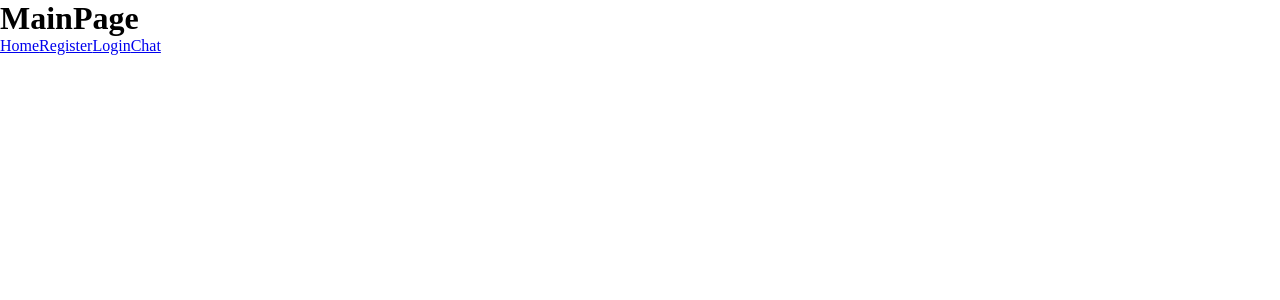
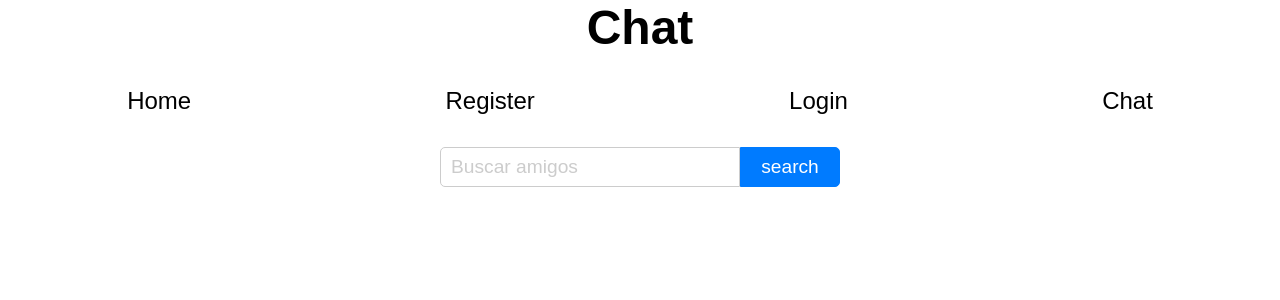
Before and after one commit to Eider4/frontend-chat, a React (Vite) app: page / in a window 1280 px wide. Shown: the top 300 px of the page. Built offline with nearby package versions, Linux system fonts and the light colour scheme.

Commit message:
[FEATURE] I added some styles to the main page, made the input to search for friends and added the functionality to register a user

```diff
--- a/src/components/collection/form/Form.jsx
+++ b/src/components/collection/form/Form.jsx
@@ -1,30 +1,40 @@
 import React, { useState } from "react";
 import { AiOutlineEye, AiOutlineEyeInvisible } from "react-icons/ai";
 import styles from "./form.module.css";
+import { createUser } from "../../../pages/register/services/createUser";
+import { verifyUser } from "../../../pages/register/services/verifyUser";
 
-const Form = ({ onSubmit, register, userVetification }) => {
+const Form = ({ register }) => {
   const [formData, setFormData] = useState({
-    nombre: "",
-    correo: "",
-    contraseña: "",
+    name: "",
+    email: "",
+    password: "",
   });
 
   const [showPassword, setShowPassword] = useState(false);
-
+  const [nameExisting, setNameExisting] = useState(false);
   const handleChange = (e) => {
     const { name, value } = e.target;
     setFormData({ ...formData, [name]: value });
   };
 
-  const handleSubmit = (e) => {
+  const handleSubmit = async (e) => {
     e.preventDefault();
-    const Ture = userVetification(formData.name);
-    if (!Ture) {
-      console.log("Datos enviados:", formData);
-      if (onSubmit) onSubmit();
-    } else {
-      console.log(`El usuario ${nombreUsuario} no existe.`);
-    }
+    if (register) {
+      const Ture = await verifyUser(formData.name, formData.email);
+      if (Ture.name && Ture.email) {
+        return setNameExisting("el email y el nombre ya existe");
+      } else {
+        if (Ture.name)
+          return setNameExisting(`El nombre ${formData.name} ya existe.`);
+        if (Ture.email)
+          return setNameExisting(`El email ${formData.email} ya existe.`);
+        setNameExisting("Datos enviados");
+        const data = await createUser(formData);
+        console.log(data);
+        return;
+      }
+    } else loginUSer(formData);
   };
 
   const togglePasswordVisibility = () => {
@@ -38,35 +48,35 @@ const Form = ({ onSubmit, register, userVetification }) => {
           {register ? "Registar" : "Iniciar sesion"}
         </h2>
         <div className={styles.inputGroup}>
-          <label htmlFor="nombre">Nombre</label>
+          <label htmlFor="name">name</label>
           <input
             type="text"
-            id="nombre"
-            name="nombre"
-            value={formData.nombre}
+            id="name"
+            name="name"
+            value={formData.name}
             onChange={handleChange}
             required
           />
         </div>
         <div className={styles.inputGroup}>
-          <label htmlFor="correo">Correo Electronico</label>
+          <label htmlFor="email">email Electronico</label>
           <input
             type="email"
-            id="correo"
-            name="correo"
-            value={formData.correo}
+            id="email"
+            name="email"
+            value={formData.email}
             onChange={handleChange}
             required
           />
         </div>
         <div className={styles.inputGroup}>
-          <label htmlFor="contraseña">Contraseña</label>
+          <label htmlFor="password">password</label>
           <div className={styles.passwordWrapper}>
             <input
               type={showPassword ? "text" : "password"}
-              id="contraseña"
-              name="contraseña"
-              value={formData.contraseña}
+              id="password"
+              name="password"
+              value={formData.password}
               onChange={handleChange}
             />
             <span
@@ -78,7 +88,7 @@ const Form = ({ onSubmit, register, userVetification }) => {
             </span>
           </div>
         </div>
-
+        {nameExisting && <p>{nameExisting}</p>}
         <button type="submit" className={styles.submitButton}>
           Registrarse
         </button>
--- a/src/config/config.js
+++ /dev/null
@@ -1,3 +0,0 @@
-export default {
-  apiUrl: "http://localhost:7258/api/",
-};
--- /dev/null
+++ b/src/config/config.jsx
@@ -0,0 +1,5 @@
+const config = {
+  apiUrl: "http://localhost:7258/api",
+};
+export const apiUrl = config.apiUrl;
+// export default config;
--- a/src/index.css
+++ b/src/index.css
@@ -2,4 +2,5 @@
   margin: 0;
   padding: 0;
   box-sizing: border-box;
+  font-family: sans-serif;
 }
--- a/src/pages/main/MainPage.jsx
+++ b/src/pages/main/MainPage.jsx
@@ -1,14 +1,58 @@
-import React from "react";
-import { Link } from "react-router-dom";
+import React, { useState } from "react";
+import { useNavigate } from "react-router-dom";
+import SearchFriends from "./services/SearchFriends";
+import styles from "./styles.module.css";
+import SendRequest from "./services/SendRequest";
 
 export default function MainPage() {
+  const [name, setName] = useState("");
+  const [friends, setFriends] = useState([]);
+  const handleChange = (e) => {
+    setName(e.target.value);
+  };
+  const handleSubmit = async (e) => {
+    e.preventDefault();
+    const data = await SearchFriends(name);
+    setFriends(data);
+  };
+  const navigate = useNavigate();
   return (
-    <div>
-      <h1>MainPage</h1>
-      <Link to="/">Home</Link>
-      <Link to="/register">Register</Link>
-      <Link to="/login">Login</Link>
-      <Link to="/chat">Chat</Link>
+    <div className={styles.mainContainer}>
+      <h1 className={styles.title}>Chat</h1>
+      <nav className={styles.nav}>
+        <p onClick={() => navigate("/")}>Home</p>
+        <p onClick={() => navigate("/register")}>Register</p>
+        <p onClick={() => navigate("/login")}>Login</p>
+        <p onClick={() => navigate("/chat")}>Chat</p>
+      </nav>
+      <form onSubmit={handleSubmit} className={styles.searchForm}>
+        <input
+          name="name"
+          id="name"
+          className={styles.input}
+          type="text"
+          value={name}
+          onChange={handleChange}
+          placeholder="Buscar amigos"
+        />
+        <button type="submit" className={styles.button}>
+          search
+        </button>
+      </form>
+      <div className={styles.friendsContainer}>
+        {friends.map((friend) => (
+          <div key={friend.id} className={styles.friend}>
+            <h2 className={styles.friend_name}>{friend.name}</h2>
+            <p className={styles.friend_email}>{friend.email}</p>
+            <button
+              className={styles.button_send}
+              onClick={() => SendRequest(friend.id)}
+            >
+              Enviar solicitud
+            </button>
+          </div>
+        ))}
+      </div>
     </div>
   );
 }
--- /dev/null
+++ b/src/pages/main/services/SearchFriends.js
@@ -0,0 +1,19 @@
+import { apiUrl } from "../../../config/config";
+
+const SearchFriends = async (name) => {
+  try {
+    const response = await fetch(`${apiUrl}/user/friends/search`, {
+      method: "POST",
+      body: JSON.stringify({ name }),
+      headers: {
+        "Content-Type": "application/json",
+      },
+    });
+    const data = await response.json();
+    return data;
+  } catch (error) {
+    console.log(error);
+  }
+};
+
+export default SearchFriends;
--- /dev/null
+++ b/src/pages/main/services/SendRequest.js
@@ -0,0 +1,19 @@
+import { apiUrl } from "../../../config/config";
+
+const SendRequest = async (friendId) => {
+  try {
+    const response = await fetch(`${apiUrl}/user/friends/request`, {
+      method: "POST",
+      body: JSON.stringify({ friendId }),
+      headers: {
+        "Content-Type": "application/json",
+      },
+    });
+    const data = await response.json();
+    return data;
+  } catch (error) {
+    console.log(error);
+  }
+};
+
+export default SendRequest;
--- /dev/null
+++ b/src/pages/main/styles.module.css
@@ -0,0 +1,125 @@
+.mainContainer {
+    display: flex;
+    flex-direction: column;
+    align-items: center;
+    justify-content: center;
+
+}
+
+.title {
+    font-size: 3rem;
+    margin-bottom: 2rem;
+}
+
+.nav {
+    display: flex;
+    justify-content: space-around;
+    align-items: center;
+    width: 100%;
+    margin-bottom: 2rem;
+
+    & p {
+        margin: 0 1rem;
+        font-size: 1.5rem;
+        cursor: pointer;
+        transition: all 0.3s ease-in-out;
+        font-family: Arial, Helvetica, sans-serif;
+
+        &:hover {
+            color: #007bff;
+            transition: all 0.3s ease-in-out;
+        }
+    }
+}
+
+.searchForm {
+    display: flex;
+    justify-content: center;
+    align-items: center;
+    width: 100%;
+    margin-bottom: 2rem;
+}
+
+.input {
+    width: 300px;
+    height: 40px;
+    border-radius: 5px 0 0 5px;
+    border: 1px solid #ccc;
+    padding: 10px;
+    font-size: 1.2rem;
+    outline: none;
+    transition: all 0.3s ease-in-out;
+
+    &:focus {
+        border: 1px solid #007bff;
+        transition: all 0.3s ease-in-out;
+    }
+
+    &::placeholder {
+        color: #ccc;
+        font-size: 1.2rem;
+        transition: all 0.3s ease-in-out;
+    }
+
+    &:focus::placeholder {
+        color: #007bff;
+        transition: all 0.3s ease-in-out;
+    }
+
+    &:hover::placeholder {
+        color: #007bff95;
+        transition: all 0.3s ease-in-out;
+    }
+
+}
+
+.button {
+    width: 100px;
+    height: 40px;
+    border-radius: 0 5px 5px 0;
+    background-color: #007bff;
+    border: 1px solid #007bff;
+    color: white;
+    font-size: 1.2rem;
+    cursor: pointer;
+}
+
+.friendsContainer {
+    display: flex;
+    align-items: space-between;
+    justify-content: center;
+    flex-wrap: wrap;
+    margin-bottom: 2rem;
+    gap: 1rem;
+}
+
+.friend {
+    display: flex;
+    flex-direction: column;
+    align-items: center;
+    justify-content: center;
+    width: 300px;
+    height: 200px;
+    border: 1px solid #ccc;
+    border-radius: 5px;
+    margin-bottom: 1rem;
+}
+
+.friend_name {
+    font-size: 1.5rem;
+}
+
+.friend_email {
+    font-size: 1rem;
+}
+
+.button_send {
+    width: 140px;
+    height: 40px;
+    border-radius: 5px;
+    background-color: #007bff;
+    color: white;
+    font-size: 1.2rem;
+    cursor: pointer;
+    margin-top: 15px;
+}
--- a/src/pages/register/RegisterPage.jsx
+++ b/src/pages/register/RegisterPage.jsx
@@ -5,7 +5,7 @@ import Form from "../../components/collection/form/Form";
 export default function RegisterPage() {
   return (
     <div>
-      <Form />
+      <Form register={true} userVetification={() => "true"} />
     </div>
   );
 }
--- /dev/null
+++ b/src/pages/register/services/createUser.jsx
@@ -0,0 +1,19 @@
+// import { apiUrl } from "../../../config/config";
+
+import { apiUrl } from "../../../config/config";
+
+export const createUser = async (userData) => {
+  try {
+    const response = await fetch(`${apiUrl}/user/register`, {
+      method: "POST",
+      headers: {
+        "Content-Type": "application/json",
+      },
+      body: JSON.stringify(userData),
+    });
+    const data = await response.json();
+    return data;
+  } catch (error) {
+    console.log(" error ", error);
+  }
+};
--- /dev/null
+++ b/src/pages/register/services/verifyUser.jsx
@@ -0,0 +1,17 @@
+import { apiUrl } from "../../../config/config";
+
+export const verifyUser = async (name, email) => {
+  try {
+    const response = await fetch(`${apiUrl}/user/verificar/`, {
+      method: "POST",
+      headers: {
+        "Content-Type": "application/json",
+      },
+      body: JSON.stringify({ name, email }),
+    });
+    const data = await response.json();
+    return data;
+  } catch (error) {
+    console.log(" error ", error);
+  }
+};
```
Also changed, not shown: src/pages/register/services/createUser.js (deleted, +0 -31 lines).
